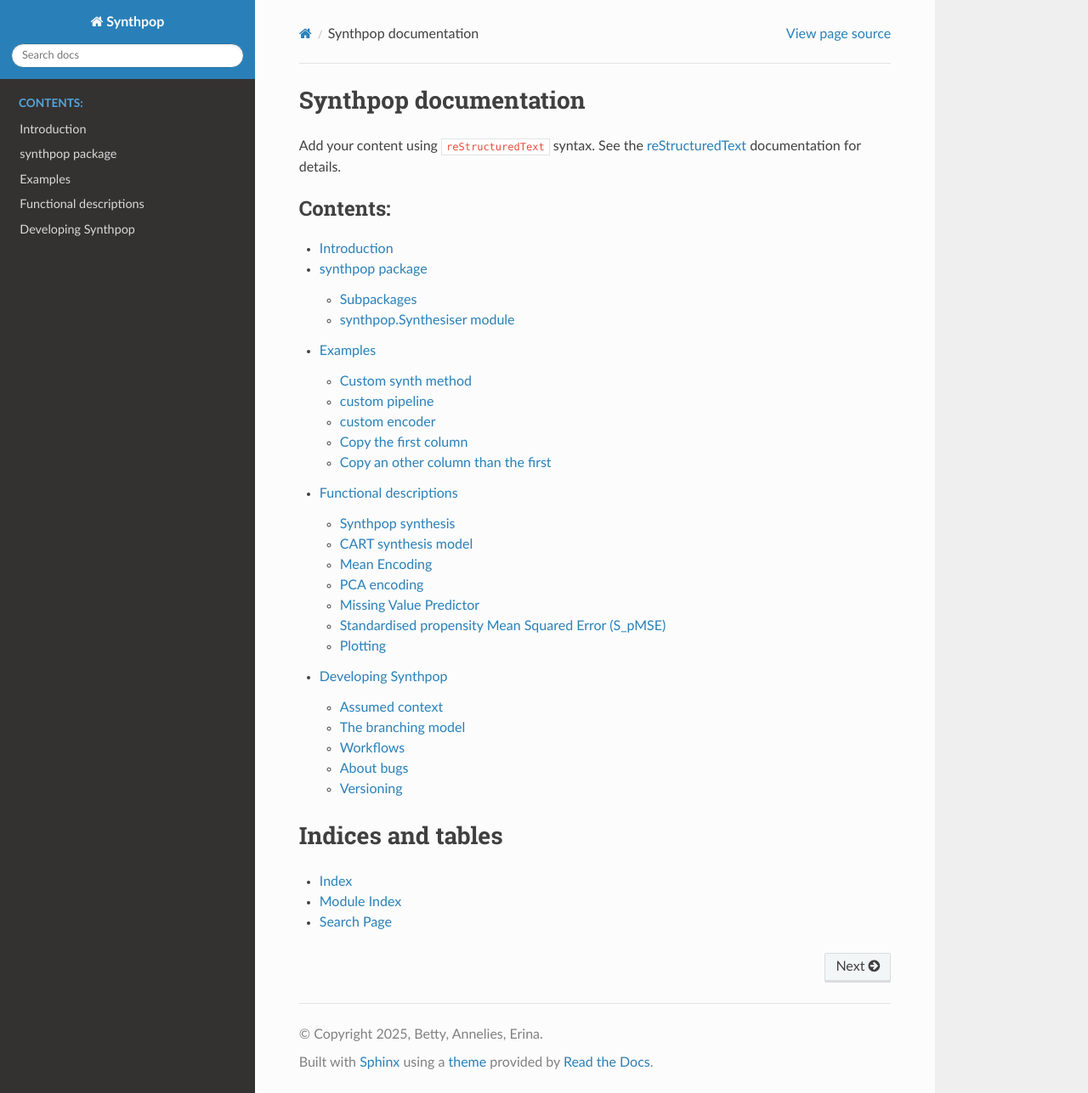
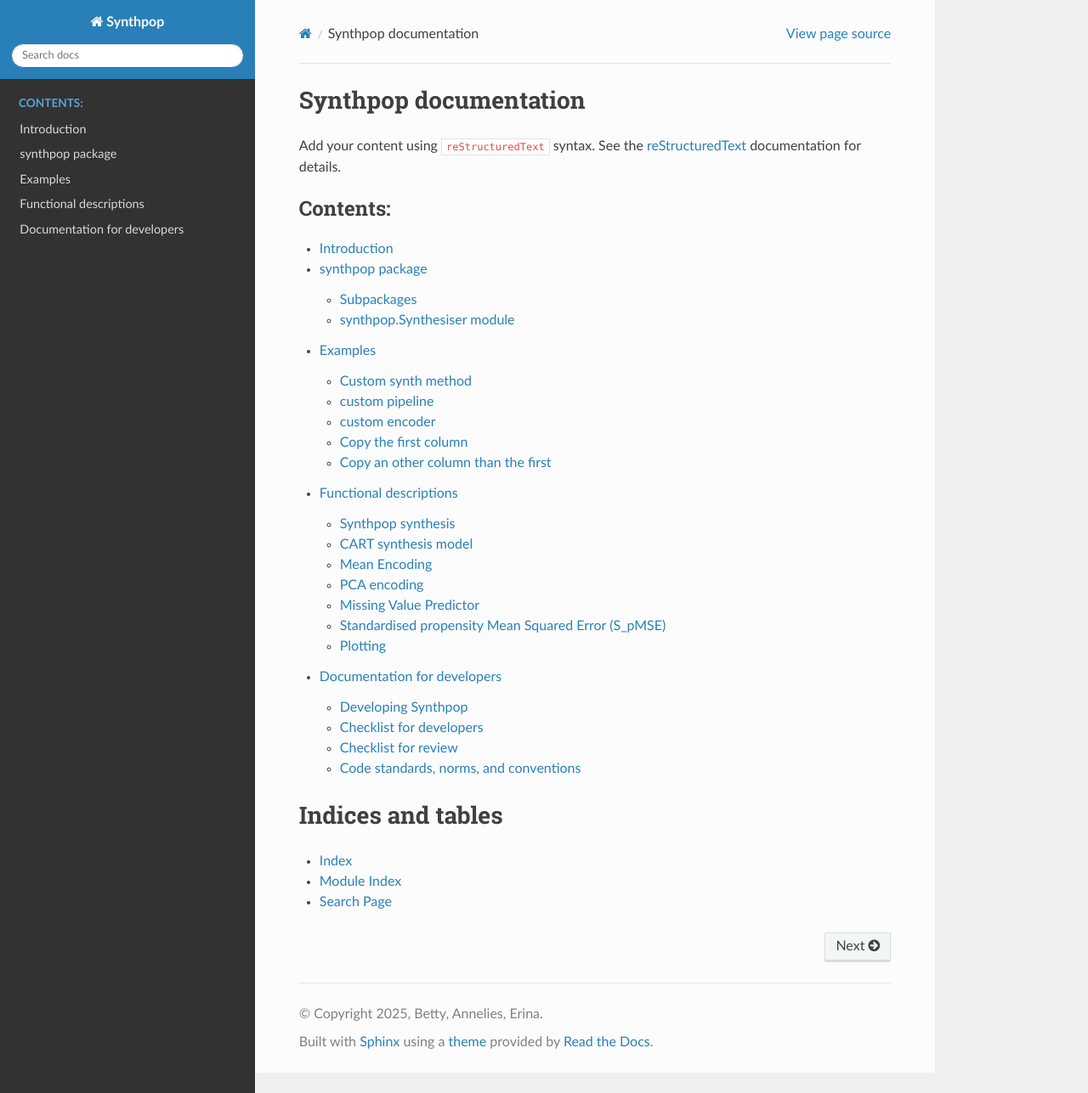
Before and after one commit to duonl/synthpop-py, a Sphinx documentation site: the page built from docs/source/index.rst, in a window 1280 px wide and 1287 px high. Shown: the whole window at 85% size. Built offline with Sphinx 7.4.7 and the Read the Docs theme 3.1.0, drawn with Linux system fonts in a browser that asks for light colours.

Commit message:
moved developer docs to folder #28

````diff
--- /dev/null
+++ b/docs/source/developer/developer_index.md
@@ -0,0 +1,11 @@
+# Documentation for developers
+
+This documentation is used by developers. It explains the way of working.
+```{toctree}
+:maxdepth: 1
+
+developing.md
+developer_checklist.md
+checklist_for_review.md
+code_standards_and_norms.md
+```
--- a/docs/source/index.rst
+++ b/docs/source/index.rst
@@ -19,7 +19,7 @@ documentation for details.
    synthpop
    user guides/examples
    functional descriptions/fd_index
-   developing
+   developer/developer_index.md
 
 Indices and tables
 ==================
````
Also changed, not shown: docs/source/developer/checklist_for_review.md (renamed from docs/source/checklist_for_review.md), docs/source/developer/code_standards_and_norms.md (renamed from docs/source/code_standards_and_norms.md), docs/source/developer/developer_checklist.md (renamed from docs/source/developer_checklist.md), docs/source/developer/developing.md (renamed from docs/source/developing.md).
